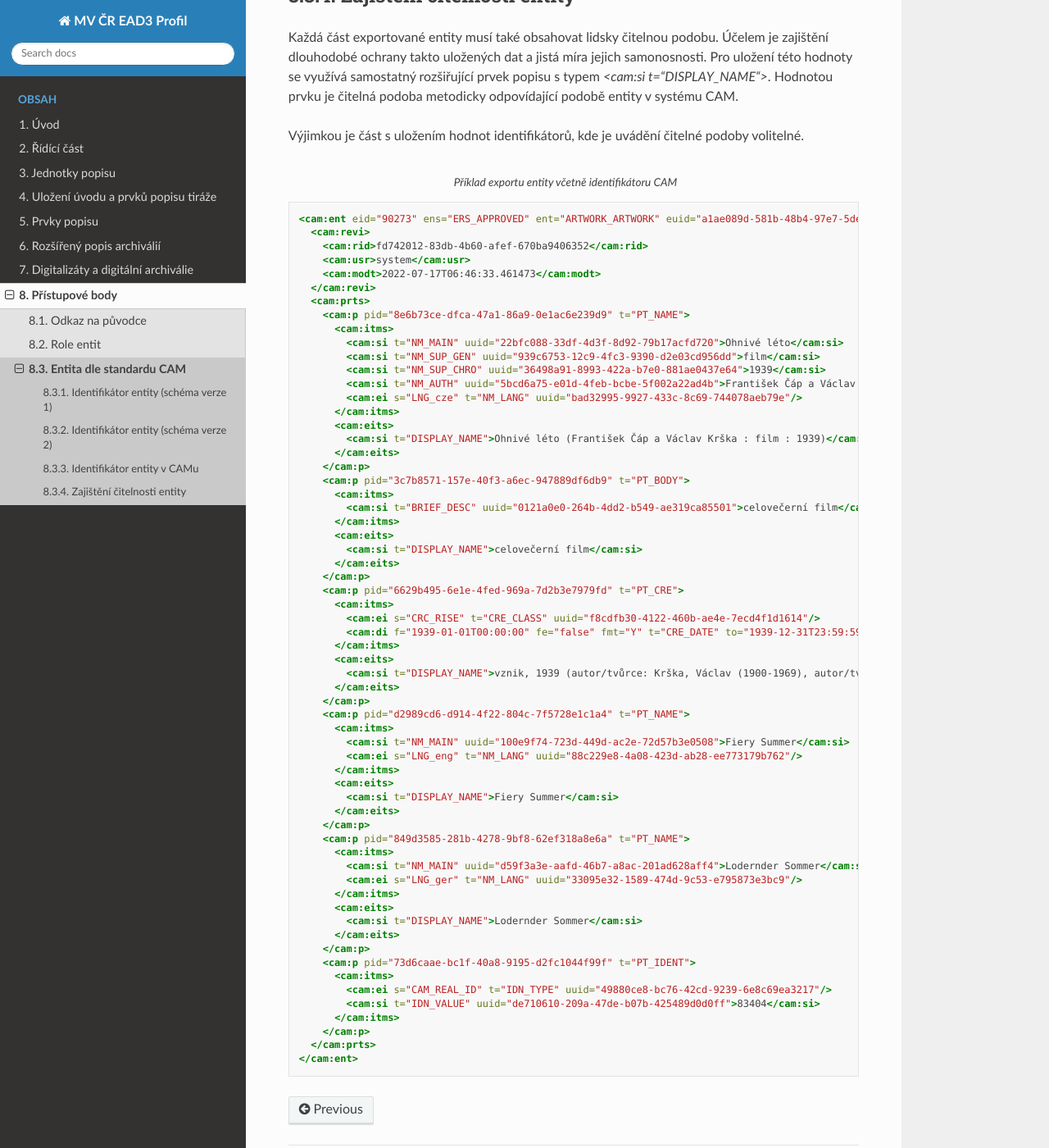
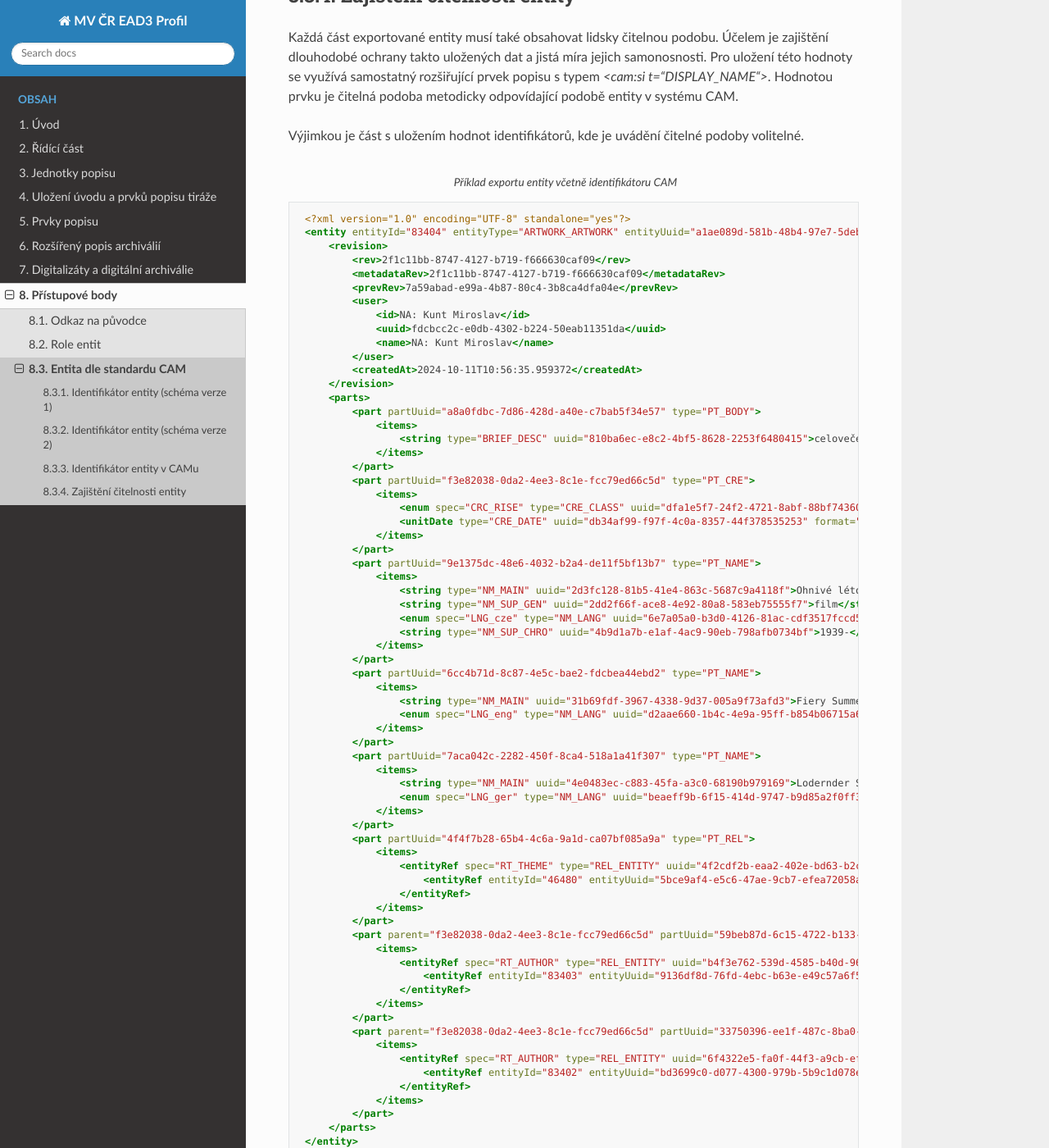
Before and after one commit to elzasw/ead3doc, a Sphinx documentation site: the page built from doc/source/prist-body/camxml.rst, in a window 1280 px wide and 1400 px high, scrolled down 908 px. Shown: the whole window at 82% size. Built offline with Sphinx 7.4.7 and the Read the Docs theme 3.1.0, drawn with Linux system fonts in a browser that asks for light colours.

Commit message:
Aktualizace příkladu entity na CAM v2

```diff
--- a/doc/source/prist-body/camxml.rst
+++ b/doc/source/prist-body/camxml.rst
@@ -61,65 +61,71 @@ podoby volitelné.
 .. code-block:: xml
    :caption: Příklad exportu entity včetně identifikátoru CAM
 
-   <cam:ent eid="90273" ens="ERS_APPROVED" ent="ARTWORK_ARTWORK" euid="a1ae089d-581b-48b4-97e7-5debb2c42794">
-     <cam:revi>
-       <cam:rid>fd742012-83db-4b60-afef-670ba9406352</cam:rid>
-       <cam:usr>system</cam:usr>
-       <cam:modt>2022-07-17T06:46:33.461473</cam:modt>
-     </cam:revi>
-     <cam:prts>
-       <cam:p pid="8e6b73ce-dfca-47a1-86a9-0e1ac6e239d9" t="PT_NAME">
-         <cam:itms>
-           <cam:si t="NM_MAIN" uuid="22bfc088-33df-4d3f-8d92-79b17acfd720">Ohnivé léto</cam:si>
-           <cam:si t="NM_SUP_GEN" uuid="939c6753-12c9-4fc3-9390-d2e03cd956dd">film</cam:si>
-           <cam:si t="NM_SUP_CHRO" uuid="36498a91-8993-422a-b7e0-881ae0437e64">1939</cam:si>
-           <cam:si t="NM_AUTH" uuid="5bcd6a75-e01d-4feb-bcbe-5f002a22ad4b">František Čáp a Václav Krška</cam:si>
-           <cam:ei s="LNG_cze" t="NM_LANG" uuid="bad32995-9927-433c-8c69-744078aeb79e"/>
-         </cam:itms>
-         <cam:eits>
-           <cam:si t="DISPLAY_NAME">Ohnivé léto (František Čáp a Václav Krška : film : 1939)</cam:si>
-         </cam:eits>
-       </cam:p>
-       <cam:p pid="3c7b8571-157e-40f3-a6ec-947889df6db9" t="PT_BODY">
-         <cam:itms>
-           <cam:si t="BRIEF_DESC" uuid="0121a0e0-264b-4dd2-b549-ae319ca85501">celovečerní film</cam:si>
-         </cam:itms>
-         <cam:eits>
-           <cam:si t="DISPLAY_NAME">celovečerní film</cam:si>
-         </cam:eits>
-       </cam:p>
-       <cam:p pid="6629b495-6e1e-4fed-969a-7d2b3e7979fd" t="PT_CRE">
-         <cam:itms>
-           <cam:ei s="CRC_RISE" t="CRE_CLASS" uuid="f8cdfb30-4122-460b-ae4e-7ecd4f1d1614"/>
-           <cam:di f="1939-01-01T00:00:00" fe="false" fmt="Y" t="CRE_DATE" to="1939-12-31T23:59:59" toe="false" uuid="9cd9012f-41d6-4697-af3c-8307422617b9"/>
-         </cam:itms>
-         <cam:eits>
-           <cam:si t="DISPLAY_NAME">vznik, 1939 (autor/tvůrce: Krška, Václav (1900-1969), autor/tvůrce: Čáp, František (1913-1972))</cam:si>
-         </cam:eits>
-       </cam:p>
-       <cam:p pid="d2989cd6-d914-4f22-804c-7f5728e1c1a4" t="PT_NAME">
-         <cam:itms>
-           <cam:si t="NM_MAIN" uuid="100e9f74-723d-449d-ac2e-72d57b3e0508">Fiery Summer</cam:si>
-           <cam:ei s="LNG_eng" t="NM_LANG" uuid="88c229e8-4a08-423d-ab28-ee773179b762"/>
-         </cam:itms>
-         <cam:eits>
-           <cam:si t="DISPLAY_NAME">Fiery Summer</cam:si>
-         </cam:eits>
-       </cam:p>
-       <cam:p pid="849d3585-281b-4278-9bf8-62ef318a8e6a" t="PT_NAME">
-         <cam:itms>
-           <cam:si t="NM_MAIN" uuid="d59f3a3e-aafd-46b7-a8ac-201ad628aff4">Lodernder Sommer</cam:si>
-           <cam:ei s="LNG_ger" t="NM_LANG" uuid="33095e32-1589-474d-9c53-e795873e3bc9"/>
-         </cam:itms>
-         <cam:eits>
-           <cam:si t="DISPLAY_NAME">Lodernder Sommer</cam:si>
-         </cam:eits>
-       </cam:p>
-       <cam:p pid="73d6caae-bc1f-40a8-9195-d2fc1044f99f" t="PT_IDENT">
-         <cam:itms>
-           <cam:ei s="CAM_REAL_ID" t="IDN_TYPE" uuid="49880ce8-bc76-42cd-9239-6e8c69ea3217"/>
-           <cam:si t="IDN_VALUE" uuid="de710610-209a-47de-b07b-425489d0d0ff">83404</cam:si>
-         </cam:itms>
-       </cam:p>
-     </cam:prts>
-   </cam:ent>
+    <?xml version="1.0" encoding="UTF-8" standalone="yes"?>
+    <entity entityId="83404" entityType="ARTWORK_ARTWORK" entityUuid="a1ae089d-581b-48b4-97e7-5debb2c42794" state="ERS_APPROVED" xmlns="http://cam.tacr.cz/2025">
+        <revision>
+            <rev>2f1c11bb-8747-4127-b719-f666630caf09</rev>
+            <metadataRev>2f1c11bb-8747-4127-b719-f666630caf09</metadataRev>
+            <prevRev>7a59abad-e99a-4b87-80c4-3b8ca4dfa04e</prevRev>
+            <user>
+                <id>NA: Kunt Miroslav</id>
+                <uuid>fdcbcc2c-e0db-4302-b224-50eab11351da</uuid>
+                <name>NA: Kunt Miroslav</name>
+            </user>
+            <createdAt>2024-10-11T10:56:35.959372</createdAt>
+        </revision>
+        <parts>
+            <part partUuid="a8a0fdbc-7d86-428d-a40e-c7bab5f34e57" type="PT_BODY">
+                <items>
+                    <string type="BRIEF_DESC" uuid="810ba6ec-e8c2-4bf5-8628-2253f6480415">celovečerní film</string>
+                </items>
+            </part>
+            <part partUuid="f3e82038-0da2-4ee3-8c1e-fcc79ed66c5d" type="PT_CRE">
+                <items>
+                    <enum spec="CRC_RISE" type="CRE_CLASS" uuid="dfa1e5f7-24f2-4721-8abf-88bf74360a05"/>
+                    <unitDate type="CRE_DATE" uuid="db34af99-f97f-4c0a-8357-44f378535253" format="Y" from="1939-01-01T00:00:00 " fromEstimate="false" to="1939-12-31T23:59:59 " toEstimate="false"/>
+                </items>
+            </part>
+            <part partUuid="9e1375dc-48e6-4032-b2a4-de11f5bf13b7" type="PT_NAME">
+                <items>
+                    <string type="NM_MAIN" uuid="2d3fc128-81b5-41e4-863c-5687c9a4118f">Ohnivé léto</string>
+                    <string type="NM_SUP_GEN" uuid="2dd2f66f-ace8-4e92-80a8-583eb75555f7">film</string>
+                    <enum spec="LNG_cze" type="NM_LANG" uuid="6e7a05a0-b3d0-4126-81ac-cdf3517fccd5"/>
+                    <string type="NM_SUP_CHRO" uuid="4b9d1a7b-e1af-4ac9-90eb-798afb0734bf">1939-</string>
+                </items>
+            </part>
+            <part partUuid="6cc4b71d-8c87-4e5c-bae2-fdcbea44ebd2" type="PT_NAME">
+                <items>
+                    <string type="NM_MAIN" uuid="31b69fdf-3967-4338-9d37-005a9f73afd3">Fiery Summer</string>
+                    <enum spec="LNG_eng" type="NM_LANG" uuid="d2aae660-1b4c-4e9a-95ff-b854b06715a6"/>
+                </items>
+            </part>
+            <part partUuid="7aca042c-2282-450f-8ca4-518a1a41f307" type="PT_NAME">
+                <items>
+                    <string type="NM_MAIN" uuid="4e0483ec-c883-45fa-a3c0-68190b979169">Lodernder Sommer</string>
+                    <enum spec="LNG_ger" type="NM_LANG" uuid="beaeff9b-6f15-414d-9747-b9d85a2f0ff3"/>
+                </items>
+            </part>
+            <part partUuid="4f4f7b28-65b4-4c6a-9a1d-ca07bf085a9a" type="PT_REL">
+                <items>
+                    <entityRef spec="RT_THEME" type="REL_ENTITY" uuid="4f2cdf2b-eaa2-402e-bd63-b2c06fbd333a">
+                        <entityRef entityId="46480" entityUuid="5bce9af4-e5c6-47ae-9cb7-efea72058ab3"/>
+                    </entityRef>
+                </items>
+            </part>
+            <part parent="f3e82038-0da2-4ee3-8c1e-fcc79ed66c5d" partUuid="59beb87d-6c15-4722-b133-531bf5cb3dd9" type="PT_REL">
+                <items>
+                    <entityRef spec="RT_AUTHOR" type="REL_ENTITY" uuid="b4f3e762-539d-4585-b40d-963bdfb9adce">
+                        <entityRef entityId="83403" entityUuid="9136df8d-76fd-4ebc-b63e-e49c57a6f547"/>
+                    </entityRef>
+                </items>
+            </part>
+            <part parent="f3e82038-0da2-4ee3-8c1e-fcc79ed66c5d" partUuid="33750396-ee1f-487c-8ba0-f65c7207eb94" type="PT_REL">
+                <items>
+                    <entityRef spec="RT_AUTHOR" type="REL_ENTITY" uuid="6f4322e5-fa0f-44f3-a9cb-efc58d949744">
+                        <entityRef entityId="83402" entityUuid="bd3699c0-d077-4300-979b-5b9c1d078e00"/>
+                    </entityRef>
+                </items>
+            </part>
+        </parts>
+    </entity>
```
